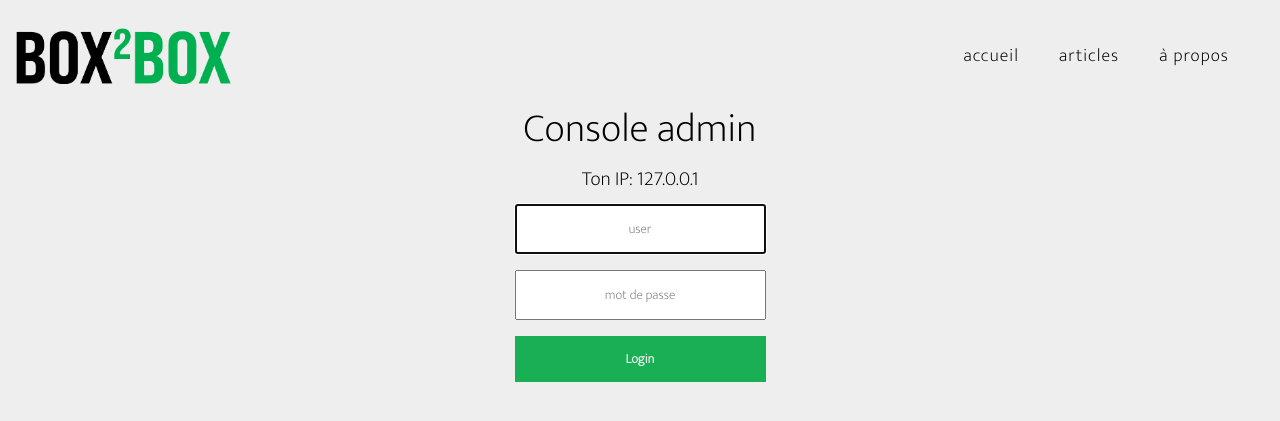
After one commit to felixchretien/yasap, a Flask app: page /admin in a window 1280 px wide. The commit adds this page. Shown: the top 421 px of the page. Run offline with Flask 2, Linux system fonts and the light colour scheme; some libraries are stand-ins or nearby versions.

Commit message:
basic loging layout

```diff
--- a/box2box/app/routes.py
+++ b/box2box/app/routes.py
@@ -1,5 +1,5 @@
 import json
-from flask import render_template
+from flask import abort, request, render_template
 
 from box2box.app import app
 
@@ -15,16 +15,36 @@ def index():
     return render_template("home.html", title='Home', active="home", last_article_route="/articles/atalanta-montreal",
                            last_article=articles_json['atalanta-montreal'])
 
+
 @app.route('/articles')
 def articles():
-    return render_template("articles.html", title='Articles', active="articles", articles_json=articles_json)
+    return render_template("articles.html", title='Articles', active="articles",
+                           articles_json=articles_json)
 
 
 @app.route('/a-propos')
 def a_propos():
-    return render_template("a_propos.html", title='À propos', active="a_propos", texte_a_propos=texte_a_propos)
+    return render_template("a_propos.html", title='À propos', active="a_propos",
+                           texte_a_propos=texte_a_propos)
 
 
 @app.route('/articles/atalanta-montreal')
 def articles_atalanta_montreal():
-    return render_template("articles/atalanta_montreal.html", active="articles", current_article=articles_json['atalanta-montreal'])
+    return render_template("articles/atalanta_montreal.html", active="articles",
+                           current_article=articles_json['atalanta-montreal'])
+
+
+@app.route('/admin')
+def admin_console():
+
+    trusted_proxies = ['127.0.0.1']
+    remote_ip = request.remote_addr
+
+    if remote_ip in trusted_proxies:
+
+        return render_template("admin.html",
+                               # active="articles",
+                               your_IP=remote_ip)
+
+    else:
+        abort(403)
--- a/box2box/static/styles.css
+++ b/box2box/static/styles.css
@@ -535,3 +535,33 @@ input[type="checkbox"]{
 .les-garcons p {
   text-align: center;
 }
+
+.loging_menu {
+  display: flex;
+  align-items: center;
+  justify-content: center;
+  flex-direction: column;
+  width: 100%;
+}
+.loging_menu input {
+  flex: 100%;
+  font-family: 'Mukta', sans-serif;
+  width: 100%;
+  padding: 12px 20px;
+  margin: 8px 0;
+  box-sizing: border-box;
+  text-align: center;
+}
+
+.loging_menu button {
+  flex: 100%;
+  font-family: 'Mukta', sans-serif;
+  width: 100%;
+  font-weight: bold;
+  padding: 12px 20px;
+  margin: 8px 0;
+  box-sizing: border-box;
+  background-color: #19af54;
+  border: none;
+  color: #eeeeee;
+}
--- /dev/null
+++ b/box2box/templates/admin.html
@@ -0,0 +1,26 @@
+{% extends "top_bar.html" %}
+
+{% block content %}
+
+<div class="loging_menu">
+    <h2>Console admin</h2>
+    <p>Ton IP: {{your_IP}}</p>
+    <div>
+        <form method="POST" action="/admin/salut-connard">
+            <div>
+                <div class="control">
+                    <input class="input is-large" type="email" name="email" placeholder="user" autofocus="">
+                </div>
+            </div>
+
+            <div>
+                <div>
+                    <input class="input is-large" type="password" name="password" placeholder="mot de passe">
+                </div>
+            </div>
+            <button>Login</button>
+        </form>
+    </div>
+</div>
+
+{% endblock %}
```
Also changed, not shown: box2box/app/utils.py (added), 1 other file.
